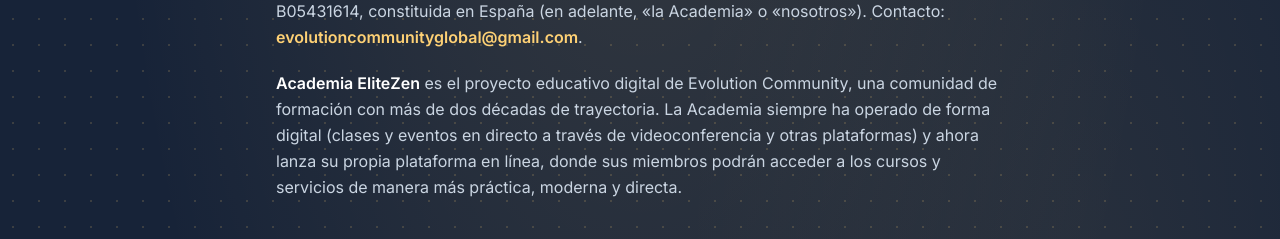
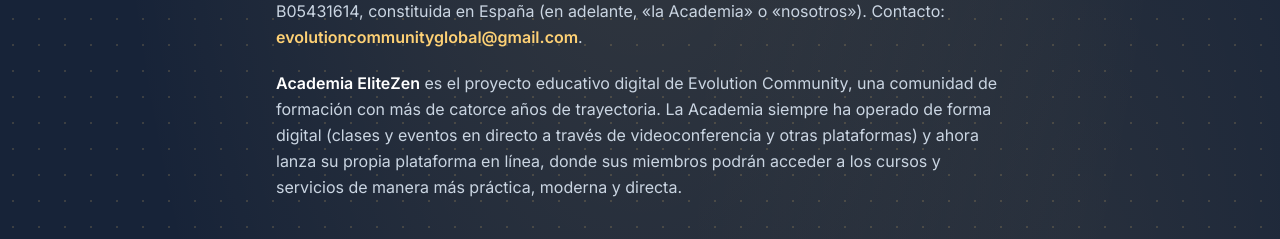
Before and after one commit to winandway/elitezen, a Next.js app: page /terminos in a window 1280 px wide. Shown: the part 384-623 px from the top of the page. Built offline with nearby package versions, Linux system fonts and the light colour scheme.

Commit message:
fix: la trayectoria correcta es de más de catorce años

```diff
--- a/src/app/terminos/page.tsx
+++ b/src/app/terminos/page.tsx
@@ -39,7 +39,7 @@
       <p>
         <span className="font-semibold text-white">Academia EliteZen</span> es
         el proyecto educativo digital de Evolution Community, una comunidad de
-        formación con más de dos décadas de trayectoria. La Academia siempre ha
+        formación con más de catorce años de trayectoria. La Academia siempre ha
         operado de forma digital (clases y eventos en directo a través de
         videoconferencia y otras plataformas) y ahora lanza su propia
         plataforma en línea, donde sus miembros podrán acceder a los cursos y
```
